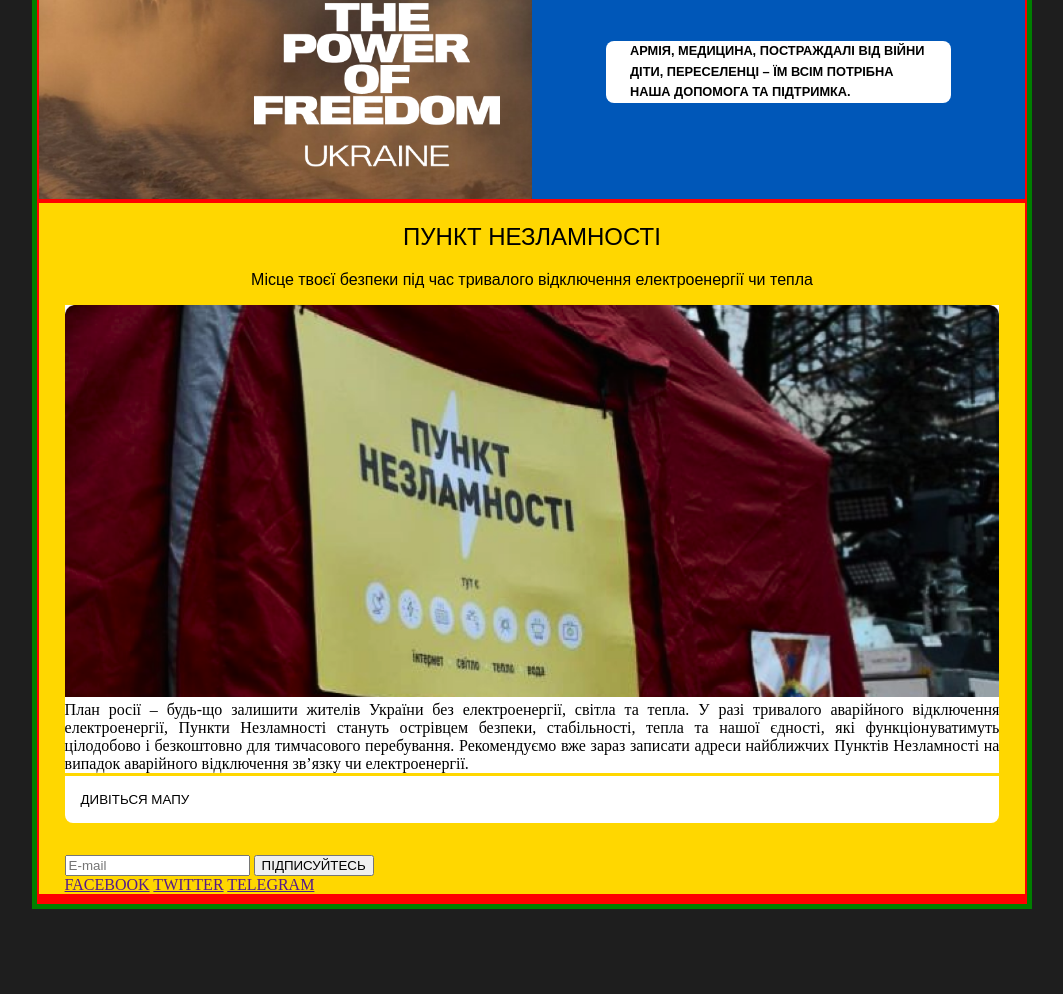
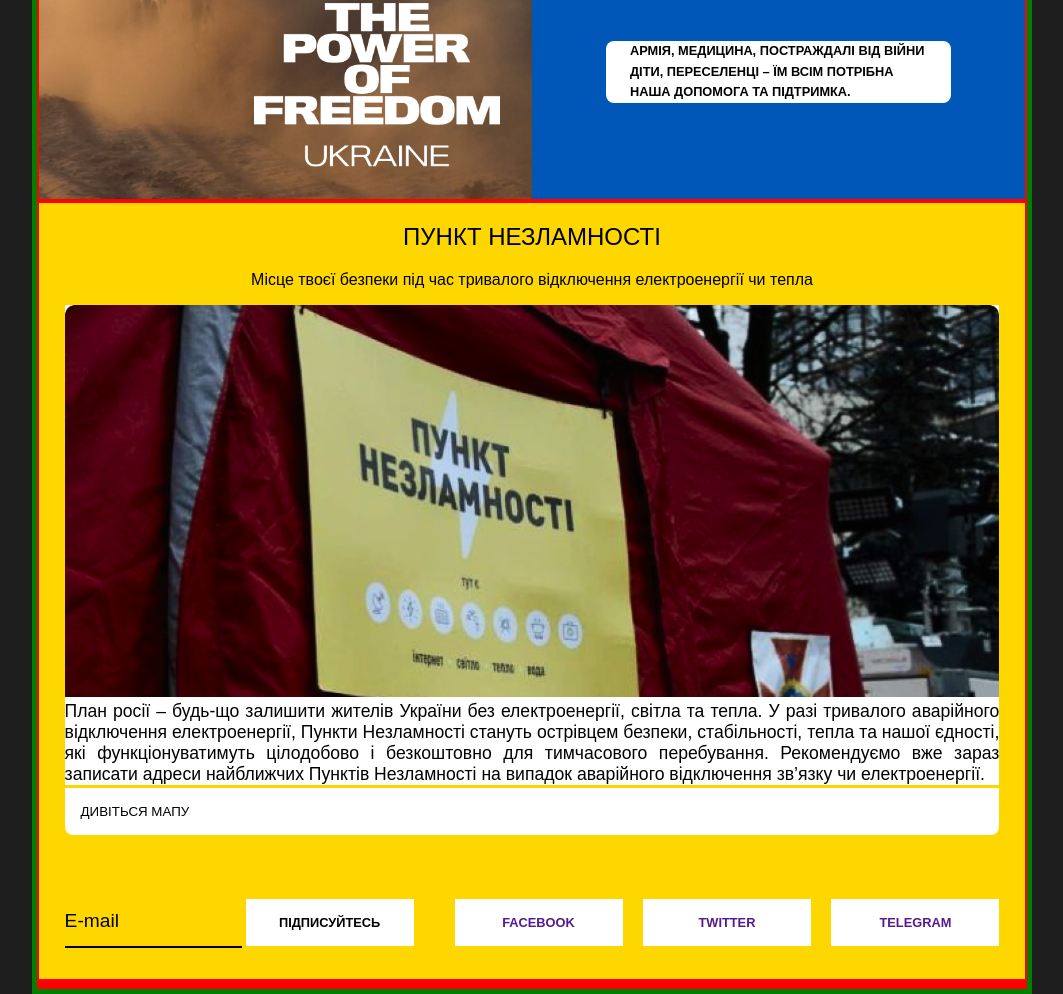
Before and after one commit to YuriiLitvin/antiwarmove, a plain HTML site: page index.html in a window 1280 px wide. Shown: the part 1052-2046 px from the top of the page, without its empty margins (108-1171 px from the left). Before the commit the page ends 1961 px from the top, so only its background shows below. Drawn offline with Linux system fonts and the light colour scheme.

Commit message:
Rename block-3 to safe-place; Complete styling & positioning

```diff
--- a/css/style.css
+++ b/css/style.css
@@ -5,6 +5,10 @@
 body {
   margin: 0;
   background-color: #1e1e1e;
+}
+
+a {
+  text-decoration: none;
 }
 
 .container {
@@ -62,7 +66,6 @@ body {
   font-size: 1rem;
   font-weight: bold;
   font-family: "Arial", sans-serif;
-  text-decoration: none;
 }
 
 .header-dropdown {
@@ -210,40 +213,42 @@ body {
   text-transform: uppercase;
 }
 
-#block-3 {
+#safe-place {
   background-color: #FFD700;
 }
 
-.block-3-title,
-.block-3-subtitle {
+.safe-place--title,
+.safe-place--subtitle {
   font-family: "Arial", sans-serif;
   text-align: center;
   font-weight: 400;
 }
 
-.block-3-title {
+.safe-place--title {
   /* some styling here */
 }
 
-.block-3-subtitle {
+.safe-place--subtitle {
   /* some styling here */
 }
 
-.safe-place,
-.safe-place-button {
+.safe-place--article,
+.safe-place--map {
   background-color: white;
 }
 
-.safe-place-img{
+.safe-place--img{
   width: 100%;
 }
 
-.safe-place-content {
+.safe-place--content {
   margin: 0 0 0.2rem;
   text-align: justify;
+  font-family: "Arial";
+  font-size: 1.1rem;
 }
 
-.safe-place-button {
+.safe-place--map {
   border: none;
   padding: 1rem;
   width: 100%;
@@ -251,7 +256,41 @@ body {
   border-radius: 0 0 0.5rem 0.5rem;
   margin-bottom: 2rem;
 }
-/* .safe-place-link {
-  width: 100%;
-  padding: 1rem;
-} */
+
+.safe-place--subscription {
+  display: flex;
+  justify-content: space-between;
+  align-items: flex-start;
+  margin: 2rem 0 1rem;
+  height: 4rem;
+}
+
+.safe-place--email {
+  color: black;
+  background-color: transparent;
+  border: none;
+  border-bottom: 2px solid black;
+  padding: 1rem 0;
+}
+
+.safe-place--email::placeholder {
+  color: black;
+  font-size: 1.2rem;
+}
+
+.subscribe-button,
+.messenger {
+  background-color: white;
+  border: none;
+  width: 10.5rem;
+  padding: 1rem 0;
+  font-family: "Arial";
+  font-size: 0.8rem;
+  font-weight: bold;
+  text-align: center;
+}
+
+.messengers {
+  display: flex;
+  margin: 0 1rem;
+}
--- a/index.html
+++ b/index.html
@@ -82,15 +82,15 @@
         </div>
       </div>
 
-      <div id="block-3" class="box">
-        <h2 class="block-3-title">ПУНКТ НЕЗЛАМНОСТІ</h2>
-        <p class="block-3-subtitle">
+      <div id="safe-place" class="box">
+        <h2 class="safe-place--title">ПУНКТ НЕЗЛАМНОСТІ</h2>
+        <p class="safe-place--subtitle">
           Місце твоєї безпеки під час тривалого відключення електроенергії
           чи тепла
         </p>
-        <div class="safe-place">
-          <img class="safe-place-img" src="images/safe_place.png" alt="safe place">
-          <p class="safe-place-content">
+        <div class="safe-place--article">
+          <img class="safe-place--img" src="images/safe_place.png" alt="safe place">
+          <p class="safe-place--content">
             План росії – будь-що залишити жителів України без електроенергії,
             світла та тепла. У разі тривалого аварійного відключення електроенергії,
             Пункти Незламності стануть острівцем безпеки, стабільності, тепла та
@@ -100,18 +100,31 @@
             зв’язку чи електроенергії.
           </p>
         </div>
-        <button type="button" class="safe-place-button">ДИВІТЬСЯ МАПУ</button>
+        <button type="button" class="safe-place--map">ДИВІТЬСЯ МАПУ</button>
         <!-- <a class="safe-place-link" href="">ДИВІТЬСЯ МАПУ</a> -->
-        <div class="block-3-subscription">
+        <div class="safe-place--subscription">
           <form action="" method="post">
-            <input type="email" name="email" id="email" placeholder="E-mail">
-            <button type="submit" class="subscribe-button">ПІДПИСУЙТЕСЬ</button>
+            <input
+              class="safe-place--email"
+              type="email"
+              name="email"
+              id="email"
+              placeholder="E-mail"
+            >
+            <button
+              class="subscribe-button"
+              type="submit">
+                ПІДПИСУЙТЕСЬ
+            </button>
           </form>
-          <a href="" class="facebook">FACEBOOK</a>
-          <a href="" class="twitter">TWITTER</a>
-          <a href="" class="telegram">TELEGRAM</a>
+          <div class="safe-place--messengers"></div>
+            <a href="" class="messenger">FACEBOOK</a>
+            <a href="" class="messenger">TWITTER</a>
+            <a href="" class="messenger">TELEGRAM</a>
         </div>
       </div>
+
+
       <div id="block-4" class="box"></div>
       <div id="block-5" class="box"></div>
     </div>
```
